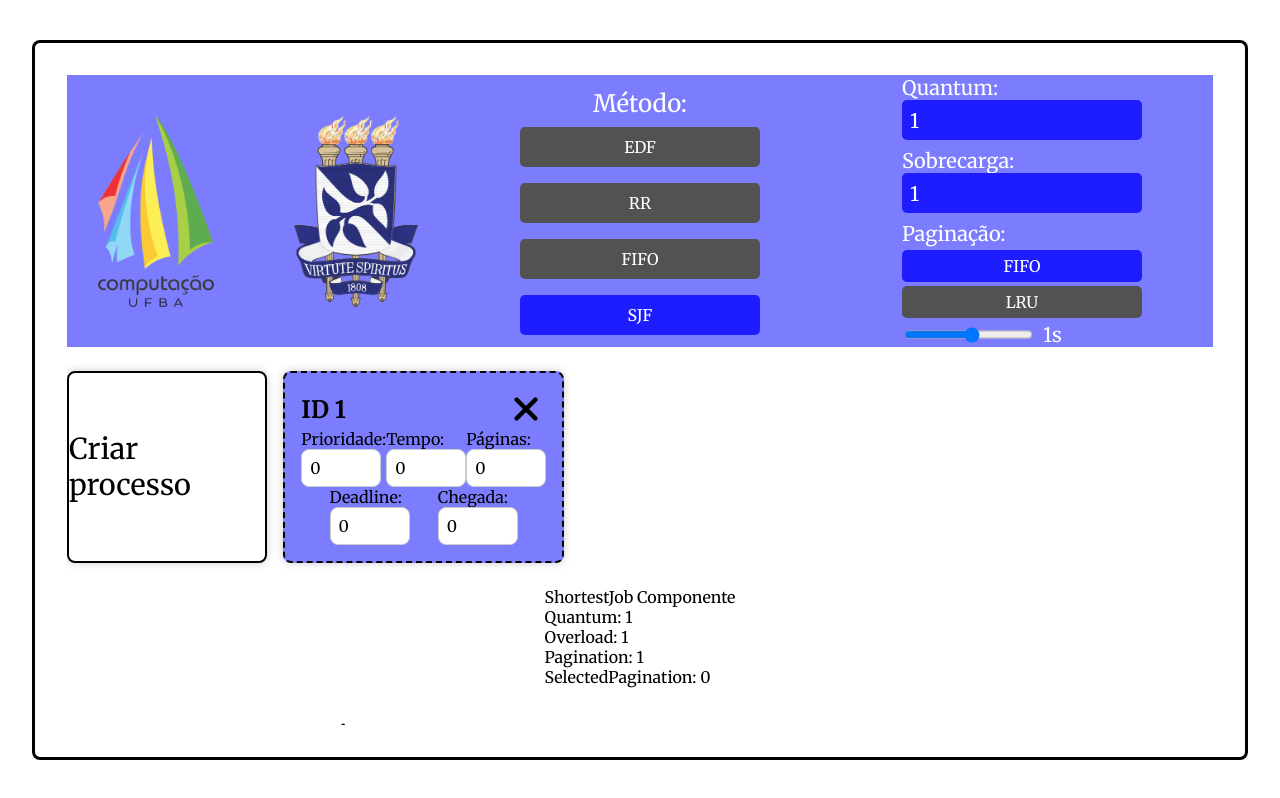
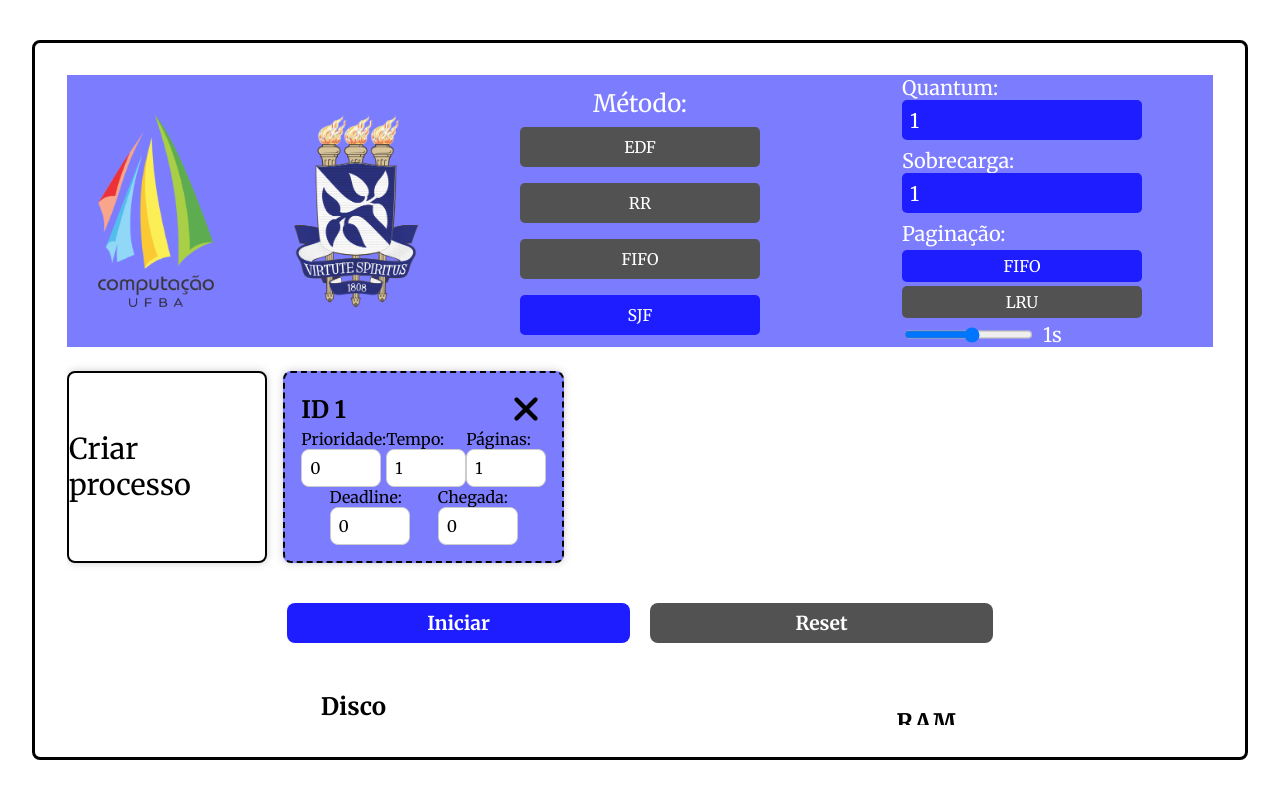
Before and after one commit to ArturMota19/escalonador-processos, a React (Vite) app in the folder escalonador/: page / in a window 1280 px wide. Both pictures are taken after a click on the button "SJF". Built offline with nearby package versions, Linux system fonts and the light colour scheme.

Commit message:
feat: add memory function

```diff
--- a/escalonador/src/App.jsx
+++ b/escalonador/src/App.jsx
@@ -29,15 +29,16 @@ function App() {
   const [processes, setProcesses] = useState([
     {
       id: 1,
-      time: 0,
+      time: 1,
       deadline: 0,
       arrival: 0,
       priority: 0,
-      pages: 0,
+      pages: 1,
       status: "Waiting",
     },
   ]);
-
+  const [ramProcesses, setRamProcesses] = useState([]);
+  const [reset, setReset] = useState(false);
 
   return (
     <main className={s.wrapperMain}>
@@ -88,10 +89,13 @@ function App() {
               overload={overload}
               selectedPagination={selectedPagination}
               pagination={pagination}
+              processes={processes}
+              setRamProcesses={setRamProcesses}
+              setReset={setReset}
             />
           )}
           <div className={s.line} />
-          <MemoryView processes={processes}/>
+          <MemoryView processes={ramProcesses} reset={reset}/>
         </div>
       </section>
     </main>
--- a/escalonador/src/components/MemoryView/Disk/Disk.jsx
+++ b/escalonador/src/components/MemoryView/Disk/Disk.jsx
@@ -1,10 +1,44 @@
 // Imports
-import { useState } from "react";
+import { useEffect, useState } from "react";
 // Styles
-import s from './Disk.module.css';
+import s from "./Disk.module.css";
 
-export default function Disk() {
-    const [disk, setDisk] = useState(Array.from({length: 6}, () => Array(10).fill('*')));
+export default function Disk({ processes, memoryFull, reset }) {
+  const [disk, setDisk] = useState(
+    Array.from({ length: 6 }, () => Array(10).fill("*"))
+  );
+  const updateDisk = (processes) => {
+    const newDisk = Array.from({ length: 6 }, () => Array(10).fill("*"));
+    let currentCell = 0;
+
+    processes.forEach((process) => {
+      let remainingSize = process.pages;
+      while (remainingSize > 0 && currentCell < 60) {
+        const row = Math.floor(currentCell / 10);
+        const col = currentCell % 10;
+        if (newDisk[row][col] === "*") {
+          newDisk[row][col] = process.id;
+          remainingSize--;
+        }
+        currentCell++;
+      }
+      if (remainingSize > 0) {
+        memoryFull(true);
+      }
+    });
+    setDisk(newDisk);
+  };
+  const resetDisk = () => {
+    setDisk(Array.from({ length: 6 }, () => Array(10).fill("*")));
+  };
+  useEffect(() => {
+    if (reset) {
+      resetDisk();
+    }
+  }, [reset]);
+  useEffect(() => {
+    updateDisk(processes);
+  }, [processes, memoryFull]);
   return (
     <section className={s.diskWrapper}>
       <h1>Disco</h1>
@@ -18,5 +52,5 @@ export default function Disk() {
         </div>
       ))}
     </section>
-    )
+  );
 }
--- a/escalonador/src/components/MemoryView/MemoryView.jsx
+++ b/escalonador/src/components/MemoryView/MemoryView.jsx
@@ -1,12 +1,18 @@
+// Components
 import Disk from './Disk/Disk';
+import Ram from './Ram/Ram';
+// Imports
+import { useState } from 'react';
+// Styles
 import s from './MemoryView.module.css';
-import Ram from './Ram/Ram';
 
-export default function MemoryView({processes}) {
+export default function MemoryView({processes, reset}) {
+    const [memoryFull, setMemoryFull] = useState(false);
+    const [remainingProcesses, setRemainingProcesses] = useState([]);
     return (
         <section className={s.memoryViewWrapper}>
-            <Disk />
-            <Ram />
+            <Disk memoryFull={memoryFull} processes={remainingProcesses} reset={reset}/>
+            <Ram processes={processes} setMemoryFull={setMemoryFull} setRemainingProcesses={setRemainingProcesses} reset={reset}/>
         </section>
     )
 }
--- a/escalonador/src/components/MemoryView/Ram/Ram.jsx
+++ b/escalonador/src/components/MemoryView/Ram/Ram.jsx
@@ -1,10 +1,46 @@
 // Imports
-import { useState } from "react";
+import { useEffect, useState } from "react";
 // Styles
 import s from "./Ram.module.css";
 
-export default function Ram() {
+export default function Ram({processes, setMemoryFull, setRemainingProcesses, reset}) {
   const [ram, setRam] = useState(Array.from({length: 5}, () => Array(10).fill('*')));
+  const updateRam = (processes) => {
+    const newRam = Array.from({ length: 5 }, () => Array(10).fill('*'));
+    let currentCell = 0;
+
+    processes.forEach((process) => {
+      let remainingSize = process.pages;
+      while (remainingSize > 0 && currentCell < 50) {
+        const row = Math.floor(currentCell / 10);
+        const col = currentCell % 10;
+        if (newRam[row][col] === '*') {
+          newRam[row][col] = process.id;
+          remainingSize--;
+        }
+        currentCell++;
+      }
+      if (remainingSize > 0) {
+        setMemoryFull(true);
+        setRemainingProcesses((prev) => [...prev, {
+          ...process,
+          pages: remainingSize,
+        }]);
+      }
+    });
+    setRam(newRam);
+  };
+  const resetRam = () => {
+    setRam(Array.from({length: 5}, () => Array(10).fill('*')));
+  };
+  useEffect(() => {
+    if (reset) {
+      resetRam();
+    }
+  }, [reset]);
+  useEffect(() => {
+    updateRam(processes);
+  }, [processes])
   return (
     <section className={s.ramWrapper}>
       <h1>RAM</h1>
--- a/escalonador/src/components/ProcessView/ProcessView.jsx
+++ b/escalonador/src/components/ProcessView/ProcessView.jsx
@@ -9,11 +9,11 @@ export default function ProcessView({ processes, setProcesses }) {
       ...processes,
       {
         id: processes.length + 1,
-        time: 0,
+        time: 1,
         deadline: 0,
         arrival: 0,
         priority: 0,
-        pages: 0,
+        pages: 1,
         status: "Waiting",
       },
     ]);
--- a/escalonador/src/components/ShortestJob/ShortestJob.jsx
+++ b/escalonador/src/components/ShortestJob/ShortestJob.jsx
@@ -3,18 +3,51 @@
 // Images
 
 // Imports
+import { useEffect, useState } from "react";
+// Styles
+import s from "./ShortestJob.module.css";
 
-// Styles
-import s from './ShortestJob.module.css';
+export default function ShortestJob({
+  quantum,
+  overload,
+  selectedPagination,
+  pagination,
+  processes,
+  setRamProcesses,
+  setReset,
+}) {
+  const [startScheduler, setStartScheduler] = useState(false);
+  const [turnAroundTime, setTurnAroundTime] = useState(0);
+  const [sjfProcesses, setSjfProcesses] = useState(() => {
+    const processesCopy = [...processes];
+    processesCopy.sort((a, b) => a.time - b.time);
+    return processesCopy;
+  });
 
-export default function ShortestJob({quantum, overload, selectedPagination, pagination}) {
+  const startSJF = () => {
+    setReset(false);
+    setStartScheduler(true);
+    setRamProcesses(sjfProcesses);
+    setTurnAroundTime( sjfProcesses.reduce((acc, process) => acc + process.time, 0) / sjfProcesses.length );
+ };
+ const resetSJF = () => {
+    setStartScheduler(false);
+    setRamProcesses([]);
+    setTurnAroundTime(0);
+    setReset(true);
+  }
+
   return (
-    <div>
-      <h1>ShortestJob Componente</h1>
-      <p>Quantum: {quantum}</p>
-      <p>Overload: {overload}</p>
-      <p>Pagination: {pagination}</p>
-      <p>SelectedPagination: {selectedPagination}</p>
+    <div className={s.sjfWrapper}>
+      <div className={s.btnWrapper}>
+        <button onClick={startSJF} className={s.startBtn}>Iniciar</button>
+        <button onClick={resetSJF} className={s.resetBtn}>Reset</button>
+      </div>
+      {startScheduler && (
+        <div>
+          <p>TurnAround: {turnAroundTime}</p>
+        </div>
+      )}
     </div>
   );
 }
--- a/escalonador/src/components/ShortestJob/ShortestJob.module.css
+++ b/escalonador/src/components/ShortestJob/ShortestJob.module.css
@@ -0,0 +1,40 @@
+.sjfWrapper {
+    width: 100%;
+
+    text-align: center;
+}
+
+.btnWrapper {
+    padding: 1rem 0;
+
+    display: flex;
+    justify-content: center;
+    gap: 1.2rem;
+}
+
+.btnWrapper button {
+    width: 30%;
+    padding: 0.5rem 1rem;
+
+    border: none;
+    border-radius: 0.5rem;
+
+    font-size: 1.2rem;
+    font-weight: 600;
+    color: #fff;
+
+    cursor: pointer;
+    transition: 1s;
+}
+
+.btnWrapper .startBtn {
+    background: rgb(29, 29, 255);
+}
+
+.btnWrapper .resetBtn {
+    background:rgb(82, 82, 82);
+}
+
+.btnWrapper button:hover {
+    transform: scale(1.05);
+}
```
Lines whose indentation alone changed are shown as unchanged.
